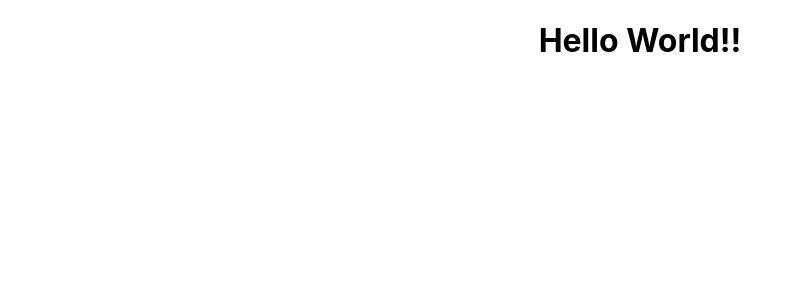
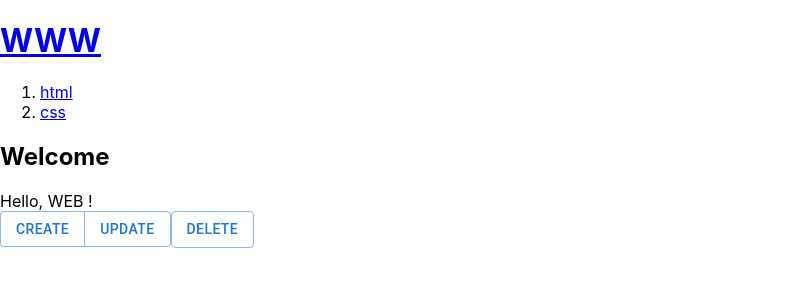
Before and after one commit to supra1nova/0608, a React (Create React App) app: page / in a window 1280 px wide. Shown: the top 300 px of the page, without its empty margins (0-802 px from the left). Built offline with nearby package versions, Linux system fonts and the light colour scheme.

Commit message:
button group 도입

```diff
--- a/src/App.js
+++ b/src/App.js
@@ -1,9 +1,57 @@
 import './App.css';
+import Button from '@mui/material/Button';
+import ButtonGroup from '@mui/material/ButtonGroup';
+
+function Header() {
+  return (
+    <header>
+      <h1>
+        <a href="/">WWW</a>
+      </h1>
+    </header>
+  );
+}
+
+function Nav(props) {
+  console.log('props', props.data);
+  const liTags = props.data.map((e) => {
+    return (
+      <li key={e.id}>
+        <a href="{'/read/' + e.id}">{e.title}</a>
+      </li>
+    );
+  });
+  return (
+    <nav>
+      <ol>{liTags}</ol>
+    </nav>
+  );
+}
+
+function Article(props) {
+  return (
+    <article>
+      <h2>{props.title}</h2>
+      {props.body}
+    </article>
+  );
+}
 
 function App() {
+  const topics = [
+    { id: 1, title: 'html', body: 'html is...' },
+    { id: 2, title: 'css', body: 'css is...' },
+  ];
   return (
-    <div className='App'>
-      <h1>Hello World!!</h1>
+    <div>
+      <Header />
+      <Nav data={topics} />
+      <Article title="Welcome" body="Hello, WEB !" />
+      <ButtonGroup>
+        <Button>Create</Button>
+        <Button>Update</Button>
+      </ButtonGroup>
+      <Button variant="outlined">Delete</Button>
     </div>
   );
 }
```
Also changed, not shown: package.json (+6 -1 lines), 1 other file (tests, documents, lock files or other folders).
